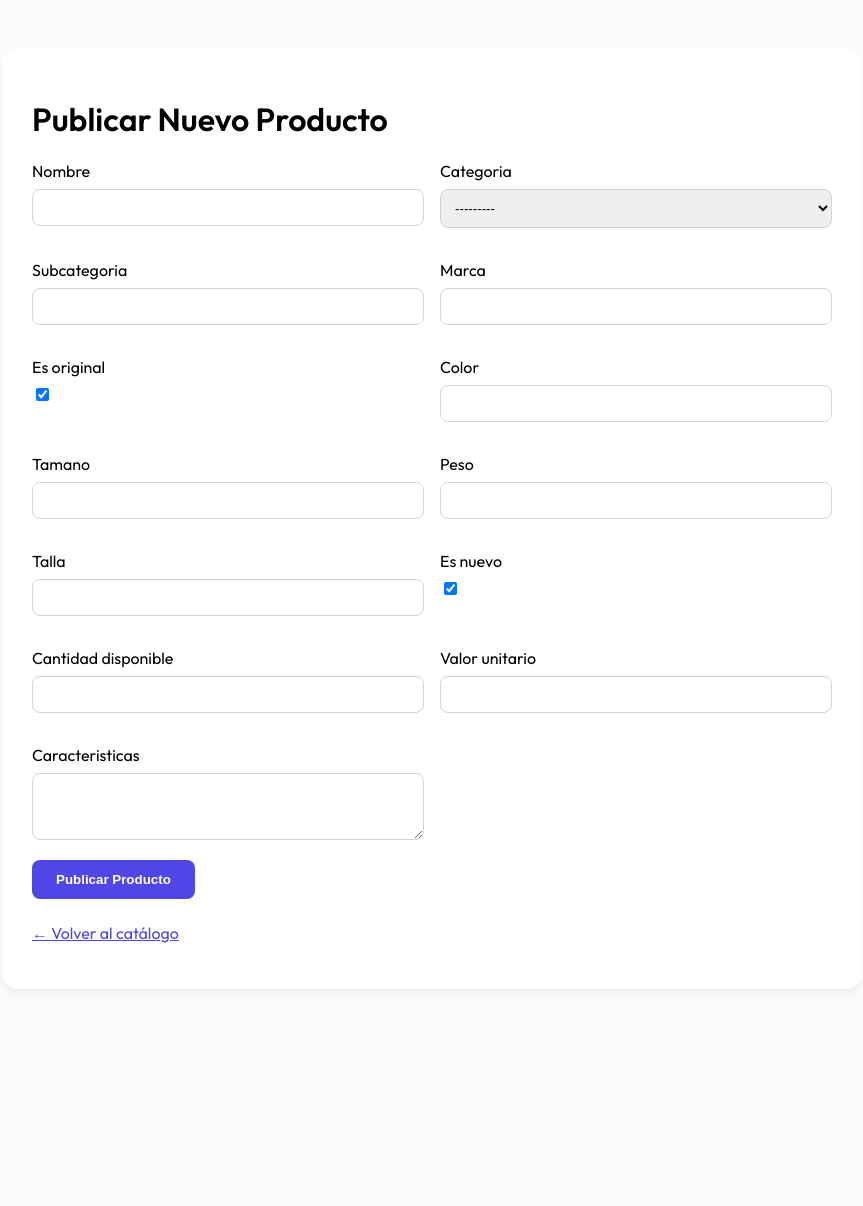
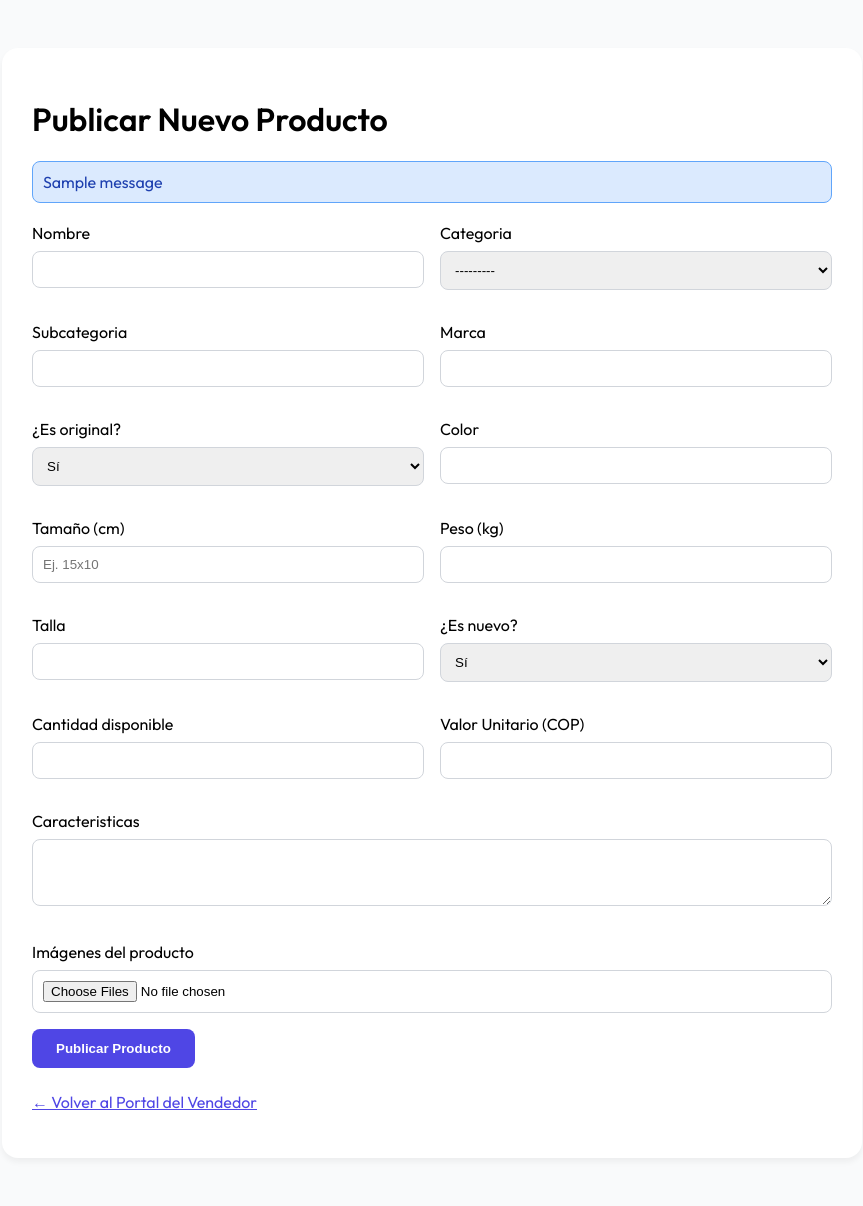
Before and after one commit to DanTor07/comercial-konrad, a Django app: page /catalog/new/ in a window 1280 px wide. Shown: the whole page, without its empty margins (208-1071 px from the left). Before the commit the page ends 943 px from the top, so only its background shows below. Run offline with Django 4.2, Linux system fonts and the light colour scheme; tables that the repository leaves empty hold one stand-in row (values such as "Sample post"); one stand-in notice (Sample message) is shown.

Commit message:
fix: improve labels and numeric input for size, weight and price

```diff
--- a/core/forms.py
+++ b/core/forms.py
@@ -56,7 +56,40 @@ class SolicitudVendedorForm(forms.ModelForm):
 
         return cleaned_data
 
+class MultipleFileInput(forms.ClearableFileInput):
+    allow_multiple_selected = True
+
+class MultipleFileField(forms.FileField):
+    def __init__(self, *args, **kwargs):
+        kwargs.setdefault("widget", MultipleFileInput(attrs={'class': 'form-control', 'multiple': True}))
+        super().__init__(*args, **kwargs)
+
+    def clean(self, data, initial=None):
+        single_file_clean = super().clean
+        if isinstance(data, (list, tuple)):
+            result = [single_file_clean(d, initial) for d in data]
+        else:
+            result = single_file_clean(data, initial)
+        return result
+
 class ProductoForm(forms.ModelForm):
+    es_original = forms.TypedChoiceField(
+        choices=[('True', 'Sí'), ('False', 'No')],
+        coerce=lambda x: x == 'True',
+        widget=forms.Select(attrs={'class': 'form-select'}),
+        label="¿Es original?"
+    )
+    es_nuevo = forms.TypedChoiceField(
+        choices=[('True', 'Sí'), ('False', 'No')],
+        coerce=lambda x: x == 'True',
+        widget=forms.Select(attrs={'class': 'form-select'}),
+        label="¿Es nuevo?"
+    )
+    imagenes_producto = MultipleFileField(
+        required=False,
+        label="Imágenes del producto"
+    )
+
     class Meta:
         model = Producto
         fields = [
@@ -64,14 +97,19 @@ class ProductoForm(forms.ModelForm):
             'color', 'tamano', 'peso', 'talla', 'es_nuevo',
             'cantidad_disponible', 'valor_unitario', 'caracteristicas'
         ]
+        labels = {
+            'tamano': 'Tamaño (cm)',
+            'peso': 'Peso (kg)',
+            'valor_unitario': 'Valor Unitario (COP)',
+        }
         widgets = {
             'nombre': forms.TextInput(attrs={'class': 'form-control'}),
             'categoria': forms.Select(attrs={'class': 'form-select'}),
             'subcategoria': forms.TextInput(attrs={'class': 'form-control'}),
             'marca': forms.TextInput(attrs={'class': 'form-control'}),
             'color': forms.TextInput(attrs={'class': 'form-control'}),
-            'tamano': forms.TextInput(attrs={'class': 'form-control'}),
-            'peso': forms.NumberInput(attrs={'class': 'form-control'}),
+            'tamano': forms.TextInput(attrs={'class': 'form-control', 'placeholder': 'Ej. 15x10'}),
+            'peso': forms.NumberInput(attrs={'class': 'form-control', 'step': '0.01'}),
             'talla': forms.TextInput(attrs={'class': 'form-control'}),
             'cantidad_disponible': forms.NumberInput(attrs={'class': 'form-control'}),
             'valor_unitario': forms.NumberInput(attrs={'class': 'form-control'}),
--- a/core/views.py
+++ b/core/views.py
@@ -297,7 +297,7 @@ def view_cart(request):
 
 def create_product(request):
     if request.method == 'POST':
-        form = ProductoForm(request.POST)
+        form = ProductoForm(request.POST, request.FILES)
         if form.is_valid():
             # Resolver vendedor_id del usuario autenticado
             vendedor_id = 1  # fallback
@@ -313,12 +313,12 @@ def create_product(request):
                 categoria_id=form.cleaned_data['categoria'].id,
                 subcategoria=form.cleaned_data['subcategoria'],
                 marca=form.cleaned_data['marca'],
-                es_original=form.cleaned_data['es_original'],
+                es_original=form.cleaned_data['es_original'] == 'True' or form.cleaned_data['es_original'] is True,
                 color=form.cleaned_data['color'],
                 tamano=form.cleaned_data['tamano'],
                 peso=float(form.cleaned_data['peso']),
                 talla=form.cleaned_data['talla'],
-                es_nuevo=form.cleaned_data['es_nuevo'],
+                es_nuevo=form.cleaned_data['es_nuevo'] == 'True' or form.cleaned_data['es_nuevo'] is True,
                 vendedor_id=vendedor_id,
                 cantidad_disponible=form.cleaned_data['cantidad_disponible'],
                 valor_unitario=float(form.cleaned_data['valor_unitario']),
@@ -332,9 +332,16 @@ def create_product(request):
                     vendedor_id=vendedor_id,
                     usuario_id=request.user.id if request.user.is_authenticated else None
                 )
-                use_case.execute(producto_domain)
+                producto_guardado = use_case.execute(producto_domain)
+
+                # Guardar imagenes adjuntas
+                imagenes = request.FILES.getlist('imagenes_producto')
+                for img in imagenes:
+                    from core.models import ProductoImagen
+                    ProductoImagen.objects.create(producto_id=producto_guardado.id, imagen=img)
+
                 messages.success(request, 'Producto publicado exitosamente.')
-                return redirect('catalog')
+                return redirect('vendedor_dashboard')
             except PermissionError as e:
                 messages.error(request, str(e))
     else:
--- a/templates/crear_producto.html
+++ b/templates/crear_producto.html
@@ -18,19 +18,42 @@
 <body>
     <div class="container">
         <h1>Publicar Nuevo Producto</h1>
-        <form method="POST">
+        {% if messages %}
+            <div style="margin-bottom: 20px;">
+                {% for message in messages %}
+                <div style="padding: 10px; border-radius: 8px; margin-bottom: 10px;
+                     {% if message.tags == 'error' %}background: #FEE2E2; color: #991B1B; border: 1px solid #F87171;
+                     {% else %}background: #DBEAFE; color: #1E40AF; border: 1px solid #60A5FA;{% endif %}">
+                    {{ message }}
+                </div>
+                {% endfor %}
+            </div>
+        {% endif %}
+
+        {% if form.non_field_errors %}
+            <div style="color: red; margin-bottom: 1rem;">
+                {{ form.non_field_errors }}
+            </div>
+        {% endif %}
+
+        <form method="POST" enctype="multipart/form-data">
             {% csrf_token %}
             <div style="display: grid; grid-template-columns: 1fr 1fr; gap: 1rem;">
                 {% for field in form %}
-                    <div class="form-group">
+                    <div class="form-group" {% if field.name == 'caracteristicas' or field.name == 'imagenes_producto' %}style="grid-column: 1 / -1;"{% endif %}>
                         <label>{{ field.label }}</label>
                         {{ field }}
+                        {% if field.errors %}
+                            <div style="color: red; font-size: 0.85rem; margin-top: 5px;">
+                                {{ field.errors|striptags }}
+                            </div>
+                        {% endif %}
                     </div>
                 {% endfor %}
             </div>
             <button type="submit" class="btn-submit">Publicar Producto</button>
         </form>
-        <p style="margin-top: 1.5rem;"><a href="{% url 'catalog' %}" style="color: var(--primary);">← Volver al catálogo</a></p>
+        <p style="margin-top: 1.5rem;"><a href="{% url 'vendedor_dashboard' %}" style="color: var(--primary);">← Volver al Portal del Vendedor</a></p>
     </div>
 </body>
 </html>
--- a/templates/login.html
+++ b/templates/login.html
@@ -44,6 +44,8 @@
         <div style="text-align: center; margin-top: 25px; font-size: 14px; color: #6B7280;">
             ¿No tienes cuenta de vendedor? <br>
             <a href="{% url 'registrar_vendedor' %}" style="color: var(--primary); text-decoration: none; font-weight: 600;">Regístrate aquí</a>
+            <br><br>
+            <a href="{% url 'inicio' %}" style="color: var(--dark); text-decoration: none; font-weight: 500;">← Volver a la página principal</a>
         </div>
     </div>
 </div>
```
